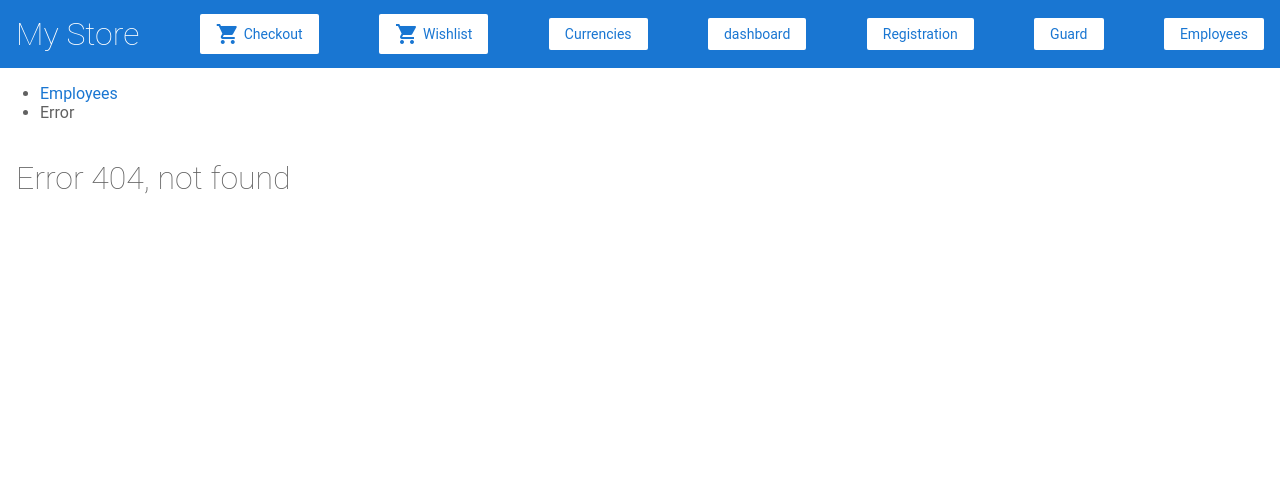
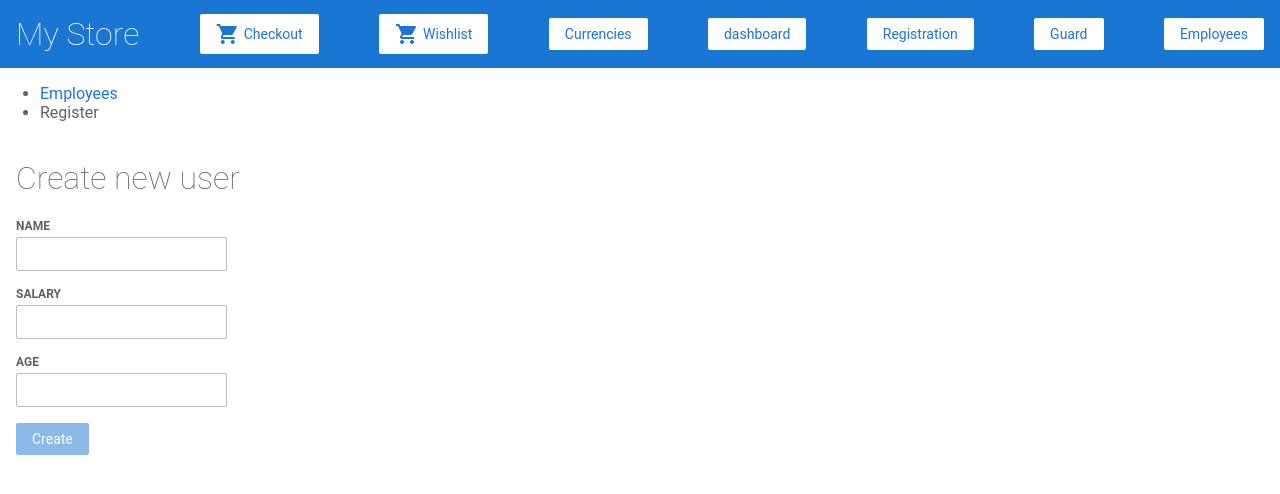
Before and after one commit to ChanksM/angular-tutorial-1, an Angular app: page /employees/register in a window 1280 px wide. Before the commit this address led to /error. Shown: the top 494 px of the page. Built offline with nearby package versions, Linux system fonts and the light colour scheme.

Commit message:
feat(http): Finish task-1

```diff
--- a/src/app/app.module.ts
+++ b/src/app/app.module.ts
@@ -24,6 +24,7 @@ import { AdminComponent } from './admin/admin.component';
 import { GuardComponent } from './guard/guard.component';
 import { AdminGuard } from './admin.guard';
 import { EmployeesComponent } from './employees/employees.component';
+import { CustomerComponent } from './customer/customer.component';
 
 @NgModule({
   declarations: [
@@ -44,7 +45,8 @@ import { EmployeesComponent } from './employees/employees.component';
     BreadcrumbsComponent,
     AdminComponent,
     GuardComponent,
-    EmployeesComponent
+    EmployeesComponent,
+    CustomerComponent
   ],
   imports: [
     HttpClientModule,
@@ -64,6 +66,7 @@ import { EmployeesComponent } from './employees/employees.component';
       { path: 'error', data: {name: 'Error'}, component: ErrorComponent},
       { path: 'guard', data: {name: 'Guard'}, component: GuardComponent},
       { path: 'employees', data: {name: 'Employees'}, component: EmployeesComponent},
+      { path: 'employees/register', data: {name: 'Register'}, component: CustomerComponent},
       { path: 'admin', data: {name: 'Admin'}, component: AdminComponent, canActivate: [AdminGuard]},
       { path: '**', redirectTo: 'error'},
     ]),
--- /dev/null
+++ b/src/app/customer/customer.component.html
@@ -0,0 +1,19 @@
+<h1>Create new user</h1>
+
+<form [formGroup]="newUserForm">
+    <div>
+        <label>Name</label>
+        <input type="text" formControlName="name" required>
+    </div>
+    <div>
+        <label>Salary</label>
+        <input type="number" formControlName="salary" required>
+    </div>
+    <div>
+        <label>Age</label>
+        <input type="number" formControlName="age" required>
+    </div>
+    <div>
+        <button [disabled]="newUserForm.status !== 'VALID'" (click)="sendData()" type="reset">Create</button>
+    </div>
+</form>
--- /dev/null
+++ b/src/app/customer/customer.component.ts
@@ -0,0 +1,25 @@
+import { Component, OnInit } from '@angular/core';
+import { FormBuilder, Validators } from '@angular/forms';
+import { EmployeesService } from '../employees.service';
+
+@Component({
+  selector: 'app-customer',
+  templateUrl: './customer.component.html',
+  styleUrls: ['./customer.component.scss']
+})
+export class CustomerComponent implements OnInit {
+  newUserForm;
+  constructor(private formBuilder: FormBuilder, private employeesService: EmployeesService) {
+    this.newUserForm = this.formBuilder.group({
+      name: ['', Validators.required],
+      salary: ['', Validators.required],
+      age: ['', Validators.required]
+    });
+  }
+
+  ngOnInit() {
+  }
+  sendData() {
+    this.employeesService.createCustomer(this.newUserForm.value);
+  }
+}
--- a/src/app/employees.service.ts
+++ b/src/app/employees.service.ts
@@ -29,4 +29,10 @@ export class EmployeesService {
       });
     }));
   }
+
+  createCustomer(customer) {
+    return this.http
+    .post(`${this.host}/create`, customer)
+    .subscribe();
+  }
 }
--- a/src/app/employees/employees.component.html
+++ b/src/app/employees/employees.component.html
@@ -1,5 +1,6 @@
+<a routerLink="/employees/register">Create new</a>
+
 <h1>Employees</h1>
-
 <table>
     <thead>
         <tr>
```
Also changed, not shown: src/app/customer/customer.component.scss (added).
